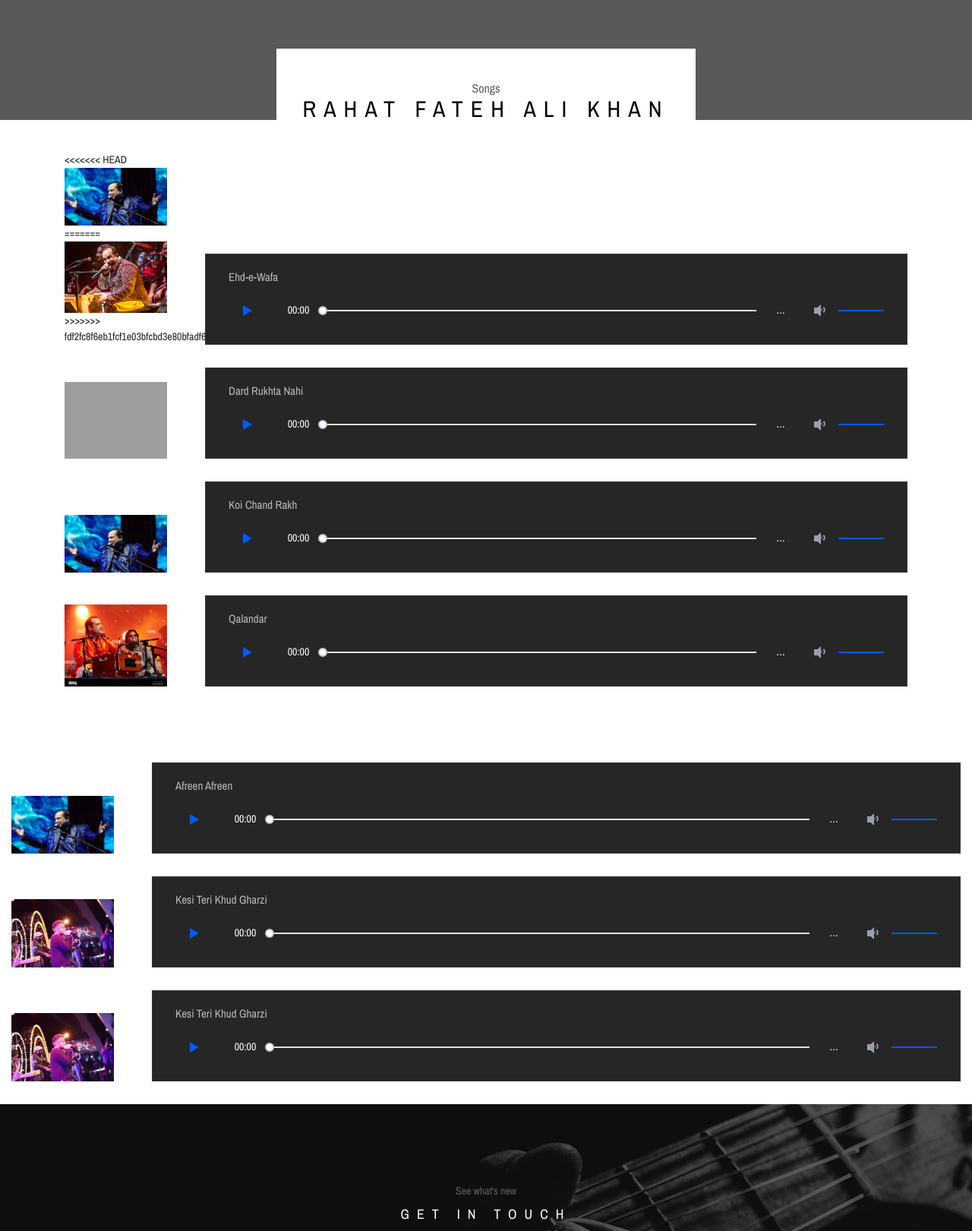
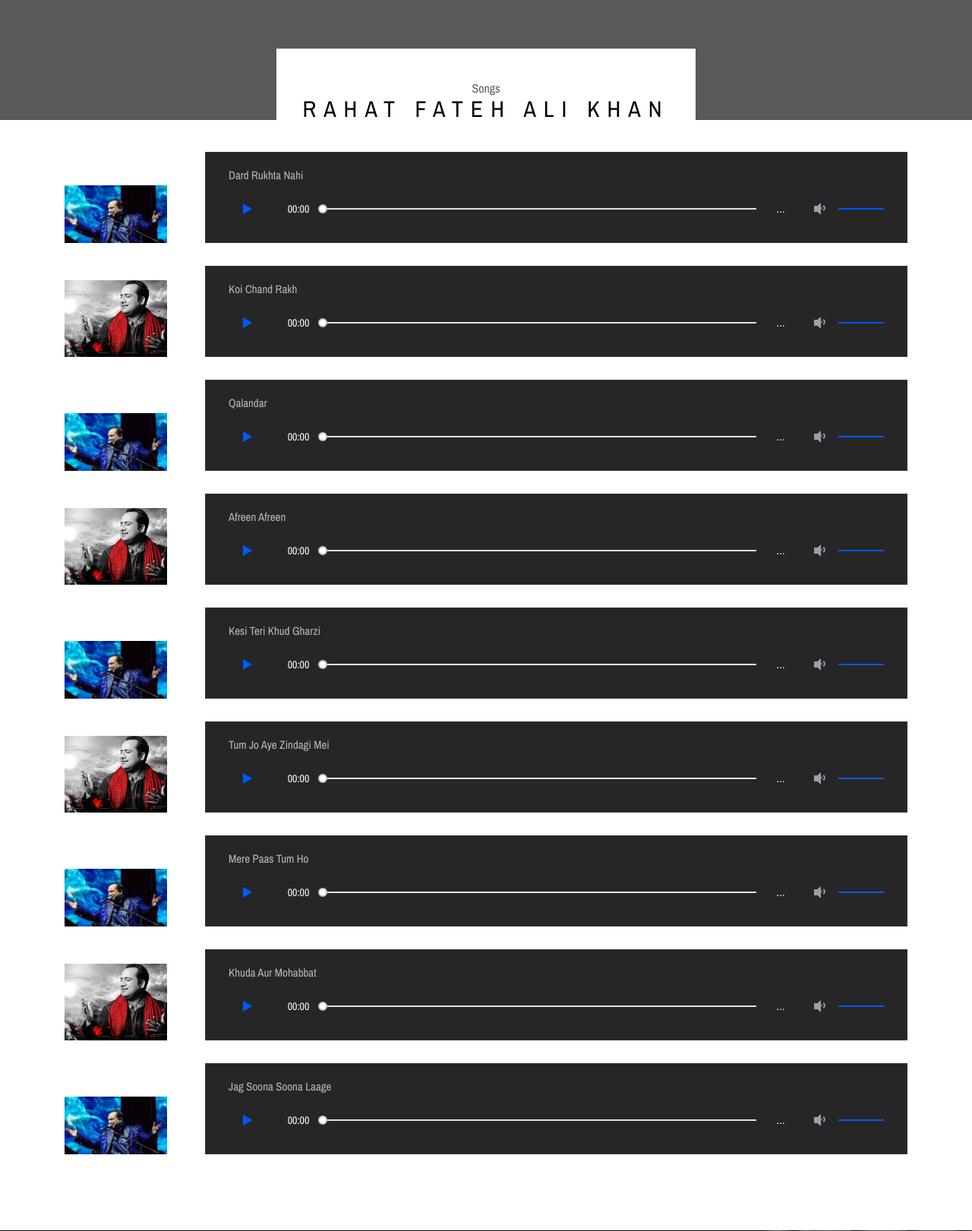
Before and after one commit to javeriaShahid/E_project-1, a Laravel app: page /rahat in a window 1280 px wide. Shown: the part 227-1848 px from the top of the page at 76% size. Run offline with Laravel 10, Linux system fonts and the light colour scheme; some libraries are stand-ins or nearby versions; grey boxes are pictures that could not be loaded.

Commit message:
Update rahatfateh.blade.php

```diff
--- a/resources/views/rahatfateh.blade.php
+++ b/resources/views/rahatfateh.blade.php
@@ -15,32 +15,12 @@
         <div class="container">
             <div class="row">
 
-                <!-- Single Song Area -->
-                <div class="col-12">
-                    <div class="single-song-area mb-30 d-flex flex-wrap align-items-end">
-                        <div class="song-thumbnail">
-<<<<<<< HEAD
-                            <img src="img/artist/Rahat Fateh Ali Khan 2.jpg" alt="">
-=======
-                            <img src="img/artist/Rahat Fateh Ali Khan 8.jpg" alt="">
->>>>>>> fdf2fc8f6eb1fcf1e03bfcbd3e80bfadf6ca1d77
-                        </div>
-                        <div class="song-play-area">
-                            <div class="song-name">
-                                <p>Ehd-e-Wafa</p>
-                            </div>
-                            <audio preload="auto" controls>
-                                <source src="audio/Ehd-e-Wafa OST  Rahat Fateh Ali Khan  (ISPR Official Song).mp3">
-                            </audio>
-                        </div>
-                    </div>
-                </div>
 
                     <!-- Single Song Area -->
                     <div class="col-12">
                     <div class="single-song-area mb-30 d-flex flex-wrap align-items-end">
                         <div class="song-thumbnail">
-                            <img src="img/artist/Asim Azhar 8.jpg" alt="">
+                            <img src="img/artist/Rahat Fateh Ali Khan 2.jpg" alt="">
                         </div>
                         <div class="song-play-area">
                             <div class="song-name">
@@ -53,28 +33,33 @@
                     </div>
                 </div>
 
+
+    <!-- ##### Song Area End ##### -->
                     <!-- Single Song Area -->
                     <div class="col-12">
                     <div class="single-song-area mb-30 d-flex flex-wrap align-items-end">
                         <div class="song-thumbnail">
-                            <img src="img/artist/Rahat Fateh Ali Khan 2.jpg" alt="">
+                            <img src="img/artist/Rahat Fateh Ali Khan 4.webp" alt="">
                         </div>
                         <div class="song-play-area">
                             <div class="song-name">
                                 <p>Koi Chand Rakh</p>
                             </div>
                             <audio preload="auto" controls>
-                                <source src="public/audio/Koi Chand Rakh OST - Singer Rahat Fateh Ali Khan - Ayeza Khan - Pakistani Dramas OST.mp3">
+                                <source src="audio/Koi Chand Rakh OST - Singer Rahat Fateh Ali Khan - Ayeza Khan - Pakistani Dramas OST.mp3">
                             </audio>
                         </div>
                     </div>
                 </div>
 
+
+    <!-- ##### Song Area End ##### -->
+
                 <!-- Single Song Area -->
                 <div class="col-12">
                     <div class="single-song-area mb-30 d-flex flex-wrap align-items-end">
                         <div class="song-thumbnail">
-                            <img src="img/artist/Rahat Fateh Ali Khan 3.jpg" alt="">
+                            <img src="img/artist/Rahat Fateh Ali Khan 2.jpg" alt="">
                         </div>
                         <div class="song-play-area">
                             <div class="song-name">
@@ -87,16 +72,13 @@
                     </div>
                 </div>
 
-            </div>
-        </div>
-    </div>
     <!-- ##### Song Area End ##### -->
 
                     <!-- Single Song Area -->
                     <div class="col-12">
                     <div class="single-song-area mb-30 d-flex flex-wrap align-items-end">
                         <div class="song-thumbnail">
-                            <img src="img/artist/Rahat Fateh Ali Khan 2.jpg" alt="">
+                            <img src="img/artist/Rahat Fateh Ali Khan 4.webp" alt="">
                         </div>
                         <div class="song-play-area">
                             <div class="song-name">
@@ -109,16 +91,13 @@
                     </div>
                 </div>
 
-            </div>
-        </div>
-    </div>
     <!-- ##### Song Area End ##### -->
 
                     <!-- Single Song Area -->
                     <div class="col-12">
                     <div class="single-song-area mb-30 d-flex flex-wrap align-items-end">
                         <div class="song-thumbnail">
-                            <img src="img/artist/Asim Azhar 5.webp" alt="">
+                            <img src="img/artist/Rahat Fateh Ali Khan 2.jpg" alt="">
                         </div>
                         <div class="song-play-area">
                             <div class="song-name">
@@ -131,28 +110,82 @@
                     </div>
                 </div>
 
-            </div>
-        </div>
-    </div>
     <!-- ##### Song Area End ##### -->
 
                         <!-- Single Song Area -->
                         <div class="col-12">
                     <div class="single-song-area mb-30 d-flex flex-wrap align-items-end">
                         <div class="song-thumbnail">
-                            <img src="img/artist/Asim Azhar 5.webp" alt="">
+                            <img src="img/artist/Rahat Fateh Ali Khan 4.webp" alt="">
                         </div>
                         <div class="song-play-area">
                             <div class="song-name">
-                                <p>Kesi Teri Khud Gharzi</p>
+                                <p>Tum Jo Aye Zindagi Mei</p>
                             </div>
                             <audio preload="auto" controls>
-                                <source src="audio/Kaisi Teri Khudgharzi OST _ Without Dialogues _ Rahat Fateh Ali Khan _ Danish Taimoor _ ARY Digtial.mp3">
+                                <source src="audio/Tum Jo Aay Zindagi Me _ ONCE UPON A TIME IN MUMBAI _ Rahat Fateh Ali Khan _ Trending Song.mp3">
                             </audio>
                         </div>
                     </div>
                 </div>
 
+    <!-- ##### Song Area End ##### -->
+
+                        <!-- Single Song Area -->
+                        <div class="col-12">
+                    <div class="single-song-area mb-30 d-flex flex-wrap align-items-end">
+                        <div class="song-thumbnail">
+                            <img src="img/artist/Rahat Fateh Ali Khan 2.jpg" alt="">
+                        </div>
+                        <div class="song-play-area">
+                            <div class="song-name">
+                                <p>Mere Paas Tum Ho</p>
+                            </div>
+                            <audio preload="auto" controls>
+                                <source src="audio/Meray Paas Tum Ho _ OST _ Rahat Fateh Ali Khan _ ARY Digital Drama.mp3">
+                            </audio>
+                        </div>
+                    </div>
+                </div>
+
+    <!-- ##### Song Area End ##### -->
+
+
+                        <!-- Single Song Area -->
+                        <div class="col-12">
+                    <div class="single-song-area mb-30 d-flex flex-wrap align-items-end">
+                        <div class="song-thumbnail">
+                            <img src="img/artist/Rahat Fateh Ali Khan 4.webp" alt="">
+                        </div>
+                        <div class="song-play-area">
+                            <div class="song-name">
+                                <p>Khuda Aur Mohabbat</p>
+                            </div>
+                            <audio preload="auto" controls>
+                                <source src="audio/Khuda Aur Mohabbat _ OST _ Rahat Fateh Ali Khan _ Nish Asher _ Har Pal Geo.mp3">
+                            </audio>
+                        </div>
+                    </div>
+                </div>
+
+    <!-- ##### Song Area End ##### -->
+
+                        <!-- Single Song Area -->
+                        <div class="col-12">
+                    <div class="single-song-area mb-30 d-flex flex-wrap align-items-end">
+                        <div class="song-thumbnail">
+                            <img src="img/artist/Rahat Fateh Ali Khan 2.jpg" alt="">
+                        </div>
+                        <div class="song-play-area">
+                            <div class="song-name">
+                                <p>Jag Soona Soona Laage</p>
+                            </div>
+                            <audio preload="auto" controls>
+                                <source src="public/audio/Jag Soona Soona Lage [Full Song] - Om Shanti Om.mp3">
+                            </audio>
+                        </div>
+                    </div>
+                </div>
 </div>
 </div>
 </div>
```
Lines whose indentation alone changed are shown as unchanged.
